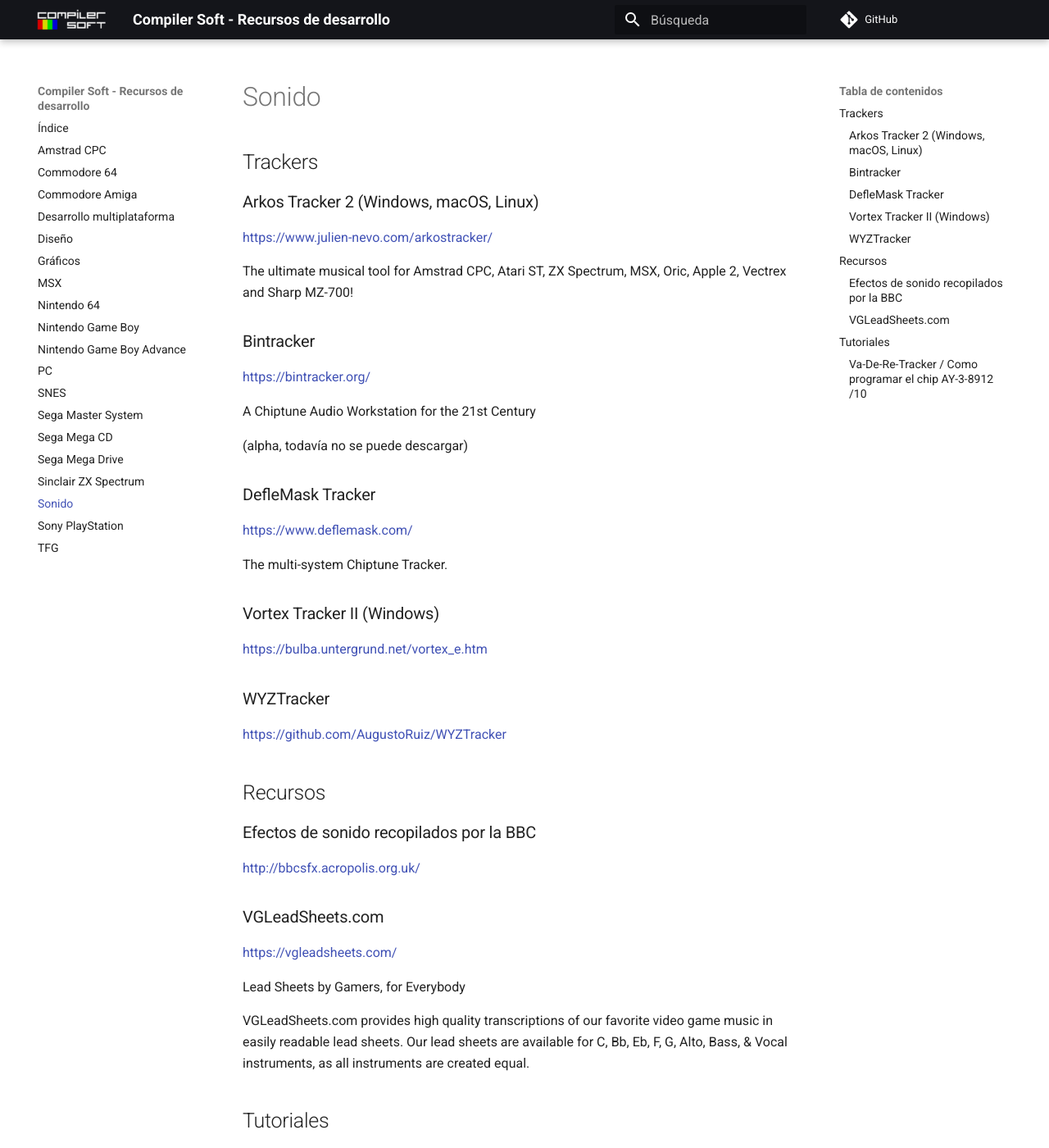
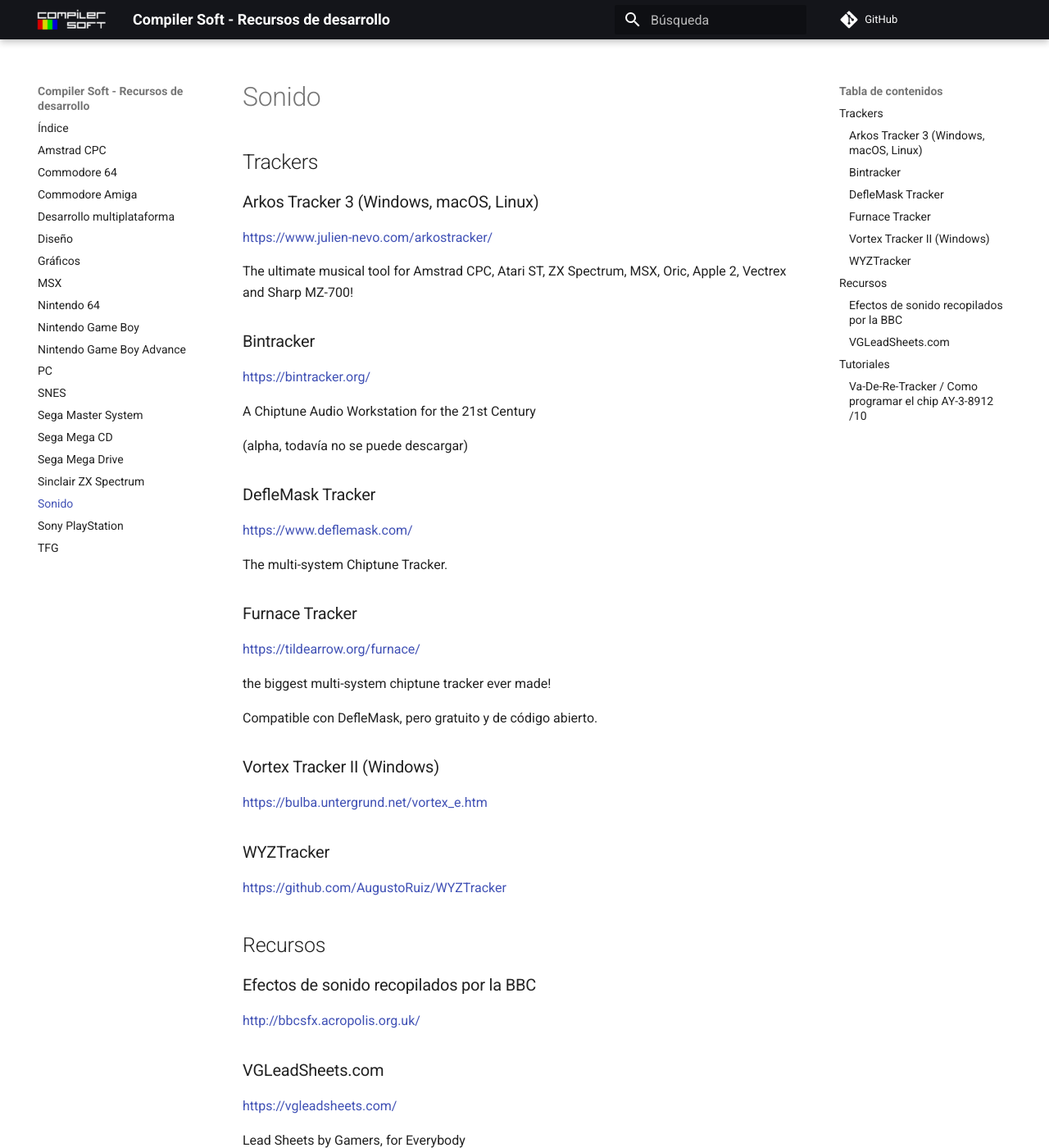
Before and after one commit to compilersoftware/recursos-desarrollo, an MkDocs documentation site: the page built from docs/Sonido.md, in a window 1280 px wide and 1400 px high. Shown: the whole window at 82% size. Built offline with MkDocs 1.6.1 and Material for MkDocs 9.7.7, drawn with Linux system fonts in a browser that asks for light colours; comment, search, counter and statistics services are not loaded.

```diff
--- a/docs/Sonido.md
+++ b/docs/Sonido.md
@@ -2,7 +2,7 @@
 
 ## Trackers
 
-### Arkos Tracker 2 (Windows, macOS, Linux)
+### Arkos Tracker 3 (Windows, macOS, Linux)
 
 https://www.julien-nevo.com/arkostracker/
 
@@ -21,6 +21,14 @@ A Chiptune Audio Workstation for the 21st Century
 https://www.deflemask.com/
 
 The multi-system Chiptune Tracker.
+
+### Furnace Tracker
+
+https://tildearrow.org/furnace/
+
+the biggest multi-system chiptune tracker ever made!
+
+Compatible con DefleMask, pero gratuito y de código abierto.
 
 ### Vortex Tracker II (Windows)
 
```
Also changed, not shown: 4 other files.
